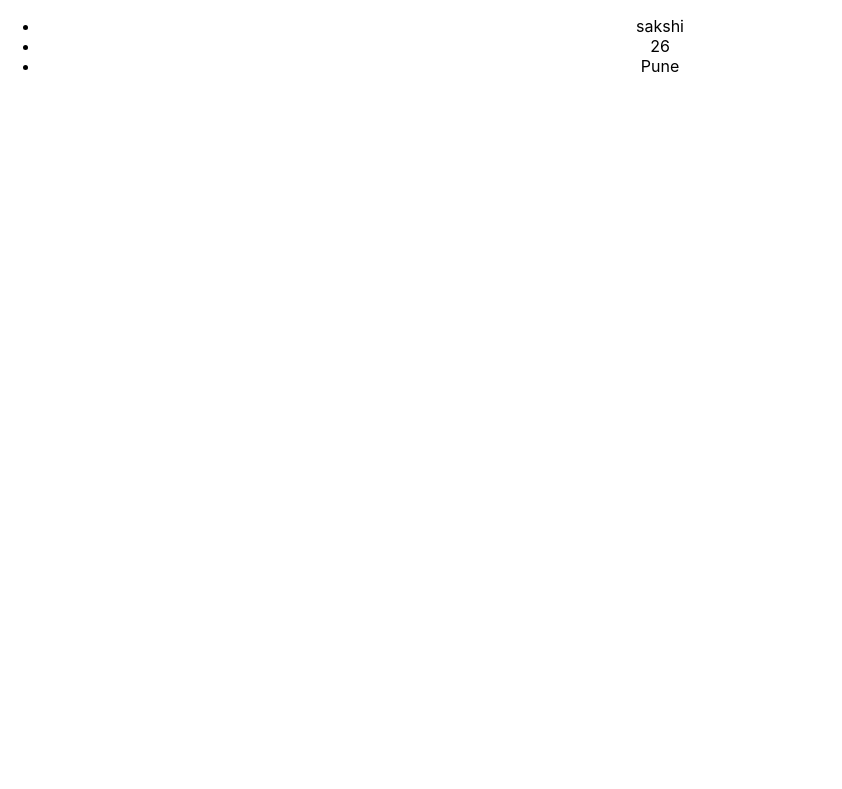
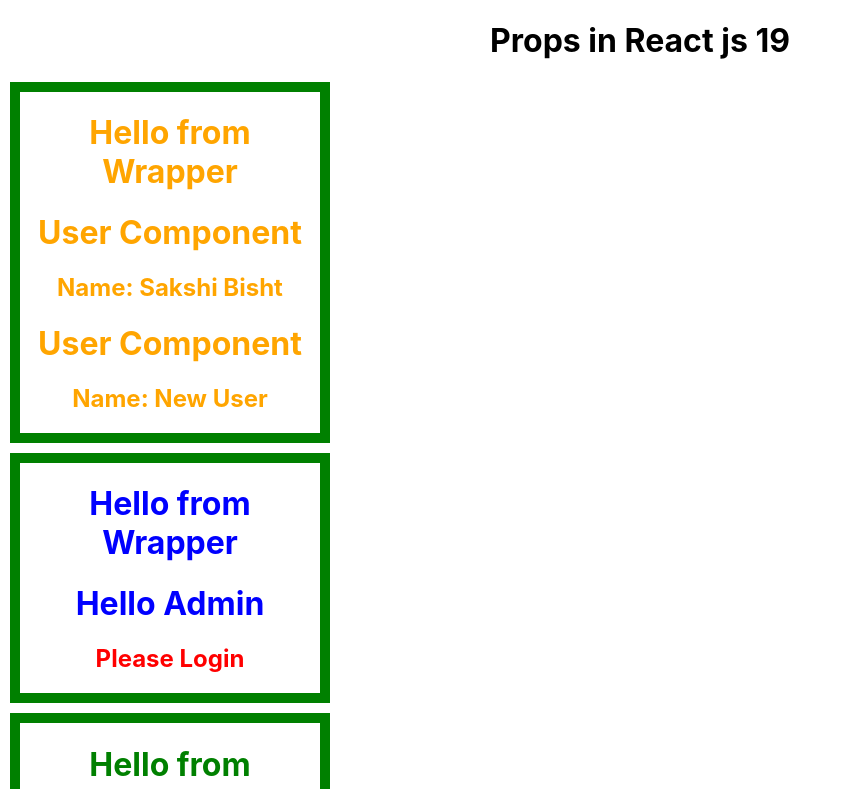
Before and after one commit to sakshi16-b/react-tut, a React (Create React App) app: page / in a window 1280 px wide. Shown: the top 789 px of the page, without its empty margins (0-842 px from the left). Built offline with nearby package versions, Linux system fonts and the light colour scheme.

Commit message:
how to pass default props

```diff
--- a/src/App.js
+++ b/src/App.js
@@ -2,12 +2,26 @@ import logo from "./logo.svg";
 import "./App.css";
 import { useState } from "react";
 import Student from "./Student";
+import Wrapper from "./Wrapper";
+import User from "./User";
 
 function App() {
   return (
     <>
       <div className="App">
-        <Student name={"sakshi"} age={"26"} city={"Pune"} />
+        <h1>Props in React js 19</h1>
+        <Wrapper color="orange">
+          <User name="Sakshi Bisht" />
+          <User />
+        </Wrapper>
+        <Wrapper color="blue">
+          <h1>Hello Admin</h1>
+          <h2 style={{ color: "red" }}>Please Login</h2>
+        </Wrapper>
+        <Wrapper>
+          <User name="Sakshi Bisht" />
+          <User />
+        </Wrapper>
       </div>
     </>
   );
--- a/src/User.js
+++ b/src/User.js
@@ -1,7 +1,12 @@
 import React, { Component } from "react";
-class User extends Component {
-  render() {
-    return <h1>Hello from User Class Component</h1>;
-  }
+function User({ name = "New User" }) {
+  //default props.If we forgot to pass value to a prop then it will
+  //take default value like sam.
+  return (
+    <>
+      <h1>User Component</h1>
+      <h2>Name: {name}</h2>
+    </>
+  );
 }
 export default User;
--- /dev/null
+++ b/src/Wrapper.js
@@ -0,0 +1,19 @@
+function Wrapper({ children, color = "green" }) {
+  //by default color will be green
+  return (
+    <>
+      <div
+        style={{
+          border: "10px solid green",
+          margin: "10px",
+          width: "300px",
+          color: color,
+        }}
+      >
+        <h1>Hello from Wrapper</h1>
+        {children}
+      </div>
+    </>
+  );
+}
+export default Wrapper;
```
